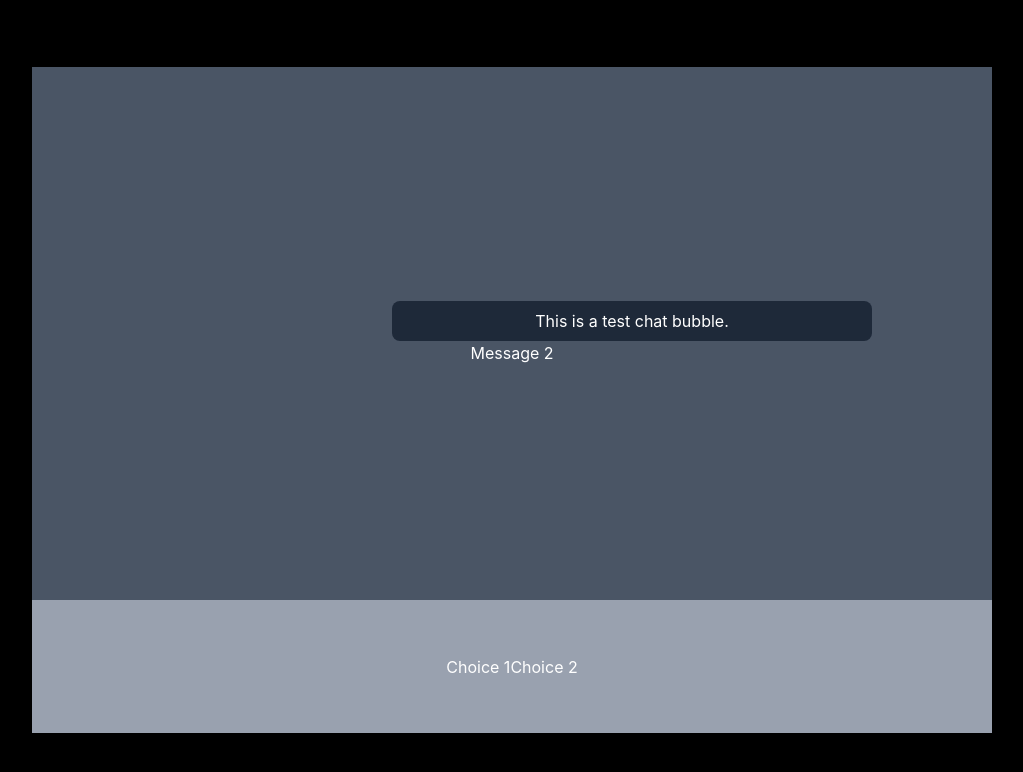
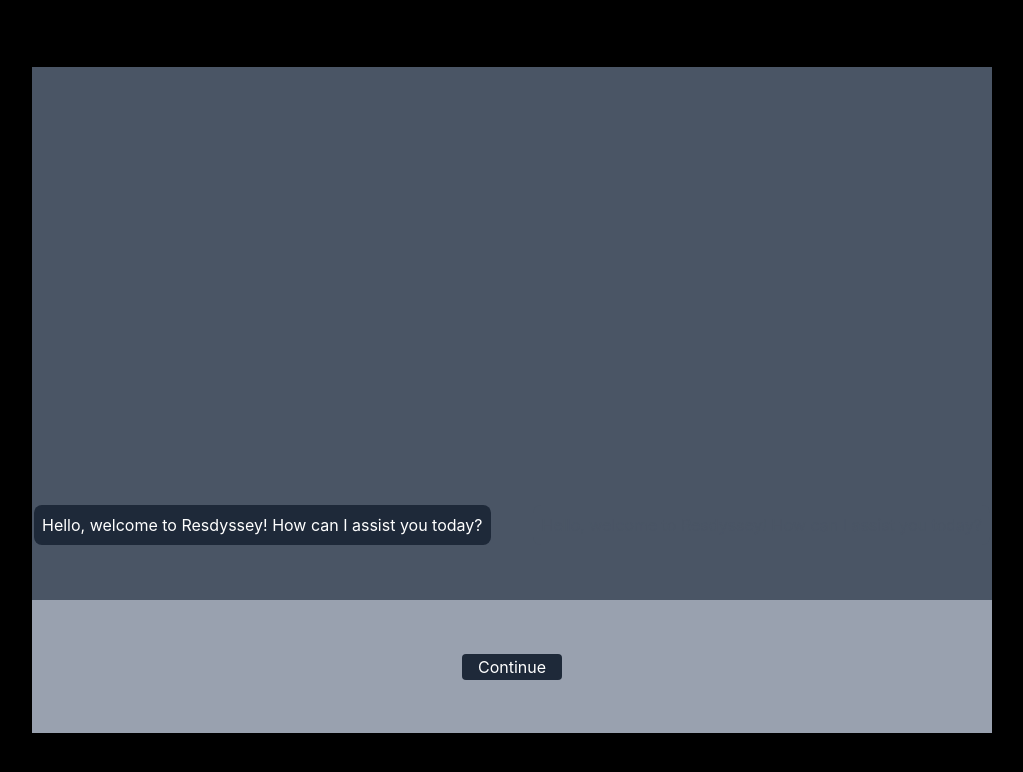
Before and after one commit to d3nzus/Resdyssey, a React (Vite) app: page / in a window 1280 px wide. Shown: the top 772 px of the page, without its empty margins (128-1151 px from the left). Built offline with nearby package versions, Linux system fonts and the light colour scheme.

Commit message:
feat: basic messaging stuff

```diff
--- /dev/null
+++ b/src/components/ChoiceButton.tsx
@@ -0,0 +1,16 @@
+import React from 'react';
+import { progressScript } from '../content/script';
+
+function ChoiceButton({ text }: { text: string }) {
+  return (
+    <button
+      type="button"
+      onClick={progressScript}
+      className="h-1/5 w-fit mx-auto flex flex-row justify-center items-center bg-gray-800 text-white px-4 py-2 rounded"
+    >
+      {text}
+    </button>
+  );
+}
+
+export default ChoiceButton;
--- a/src/components/Choices.tsx
+++ b/src/components/Choices.tsx
@@ -1,10 +1,10 @@
 import React from 'react';
+import ChoiceButton from './ChoiceButton';
 
 function Choices() {
   return (
     <div className="h-1/5 w-full mx-auto flex flex-row justify-center items-center bg-gray-400 text-white">
-      <h2>Choice 1</h2>
-      <h2>Choice 2</h2>
+        <ChoiceButton text="Continue" />
     </div>
   );
 }
--- a/src/components/MessageBubble.tsx
+++ b/src/components/MessageBubble.tsx
@@ -1,11 +1,17 @@
 import React from 'react';
 
-function MessageBubble() {
+function MessageBubble({ mine, text }: { mine?: boolean; text?: string }) {
+  const isMine = mine ?? false;
+
   return (
-    <div className="h-fit w-1/2 mx-0.5 flex flex-col relative left-30 justify-center items-center bg-gray-800 text-white rounded-lg p-2">
-        <h6>This is a test chat bubble.</h6>
+    <div
+      className={`h-fit w-fit mx-0.5 flex flex-col relative justify-center items-center rounded-lg p-2 ${
+        isMine ? 'bg-gray-800 text-white' : 'bg-gray-600 text-gray-600'
+      }`}
+    >
+      <h6>{text}</h6>
     </div>
-  )
+  );
 }
 
 export default MessageBubble;
--- a/src/components/Messages.tsx
+++ b/src/components/Messages.tsx
@@ -1,11 +1,13 @@
 import React from 'react';
 import MessageBubble from './MessageBubble';
+import NPCMess from './NPCMess';
+import UserMess from './UserMess';
 
 function Messages() {
   return (
-    <div className="h-4/5 w-full mx-auto flex flex-col justify-center items-center bg-gray-600 text-white">
-      <MessageBubble />
-      <h2>Message 2</h2>
+    <div className="h-4/5 w-full wrap-anywhere mx-auto flex flex-row justify-center items-center bg-gray-600 text-white">
+        <NPCMess />
+        <UserMess />
     </div>
   );
 }
--- /dev/null
+++ b/src/components/NPCMess.tsx
@@ -0,0 +1,25 @@
+import React, { useEffect, useState } from 'react';
+import MessageBubble from './MessageBubble';
+import { getMessages, subscribeToMessages } from '../content/script';
+
+function NPCMess() {
+  const [visibleMessages, setVisibleMessages] = useState(getMessages());
+
+  useEffect(() => {
+    const unsubscribe = subscribeToMessages(() => {
+      setVisibleMessages(getMessages());
+    });
+
+    return unsubscribe;
+  }, []);
+
+  return (
+    <div className="h-4/5 w-1/2 mx-auto flex flex-col justify-end items-baseline bg-gray-600 text-white">
+      {visibleMessages.map((entry, index) => (
+        <MessageBubble key={`${entry.from}-${index}`} mine={entry.from === 'npc'} text={entry.text} />
+      ))}
+    </div>
+  );
+}
+
+export default NPCMess;
--- /dev/null
+++ b/src/components/UserMess.tsx
@@ -0,0 +1,24 @@
+import React, { useEffect, useState } from 'react';
+import MessageBubble from './MessageBubble';
+import { getMessages, subscribeToMessages } from '../content/script';
+
+function UserMess() {
+    const [visibleMessages, setVisibleMessages] = useState(getMessages());
+
+  useEffect(() => {
+    const unsubscribe = subscribeToMessages(() => {
+      setVisibleMessages(getMessages());
+    });
+
+    return unsubscribe;
+  }, []);
+  return (
+    <div className="h-4/5 w-1/2 mx-auto flex flex-col justify-end items-end bg-gray-600 text-white">
+      {visibleMessages.map((entry, index) => (
+        <MessageBubble mine={entry.from === 'user'} text={entry.text} />
+      ))}
+    </div>
+  );
+}
+
+export default UserMess;
--- /dev/null
+++ b/src/content/script.ts
@@ -0,0 +1,46 @@
+import { message } from '../types';
+
+let currentMessageIndex = 0;
+
+let messages: message[] = [
+    {
+        from: 'npc',
+        text: 'Hello, welcome to Resdyssey! How can I assist you today?',
+        choices: ['Continue']
+    }
+];
+const listeners = new Set<() => void>();
+
+const script: message[] = [
+    {
+        from: 'npc',
+        text: 'Hello, welcome to Resdyssey! How can I assist you today?',
+        choices: ['Continue']
+    },
+    {
+        from: 'user',
+        text: 'H-Hi..',
+        choices: ['Continue']
+    },
+];
+
+function notifyListeners() {
+    listeners.forEach((listener) => listener());
+}
+
+function progressScript() {
+    currentMessageIndex++;
+    messages = script.slice(0, currentMessageIndex + 1);
+    notifyListeners();
+}
+
+function subscribeToMessages(listener: () => void) {
+    listeners.add(listener);
+    return () => listeners.delete(listener);
+}
+
+function getMessages() {
+    return messages;
+}
+
+export { messages, progressScript, subscribeToMessages, getMessages };
--- /dev/null
+++ b/src/types.ts
@@ -0,0 +1,7 @@
+type message = {
+  from: string;
+  text: string;
+  choices: string[];
+};
+
+export type { message };
```
Also changed, not shown: 1 other file (tests, documents, lock files or other folders).
